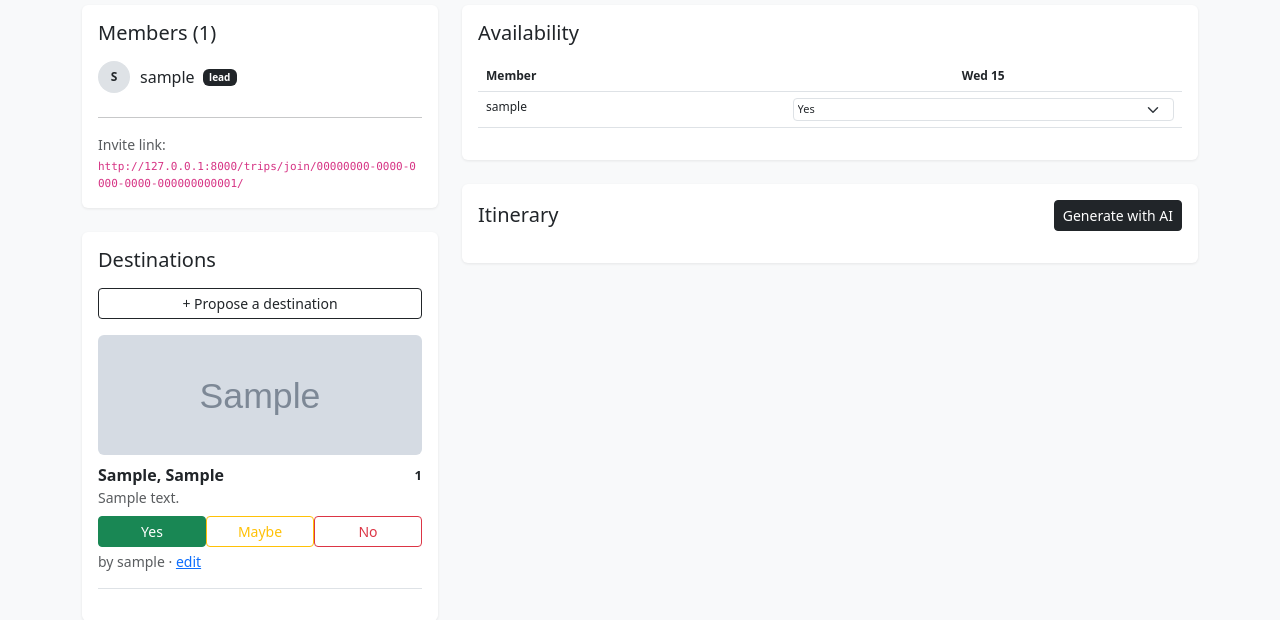
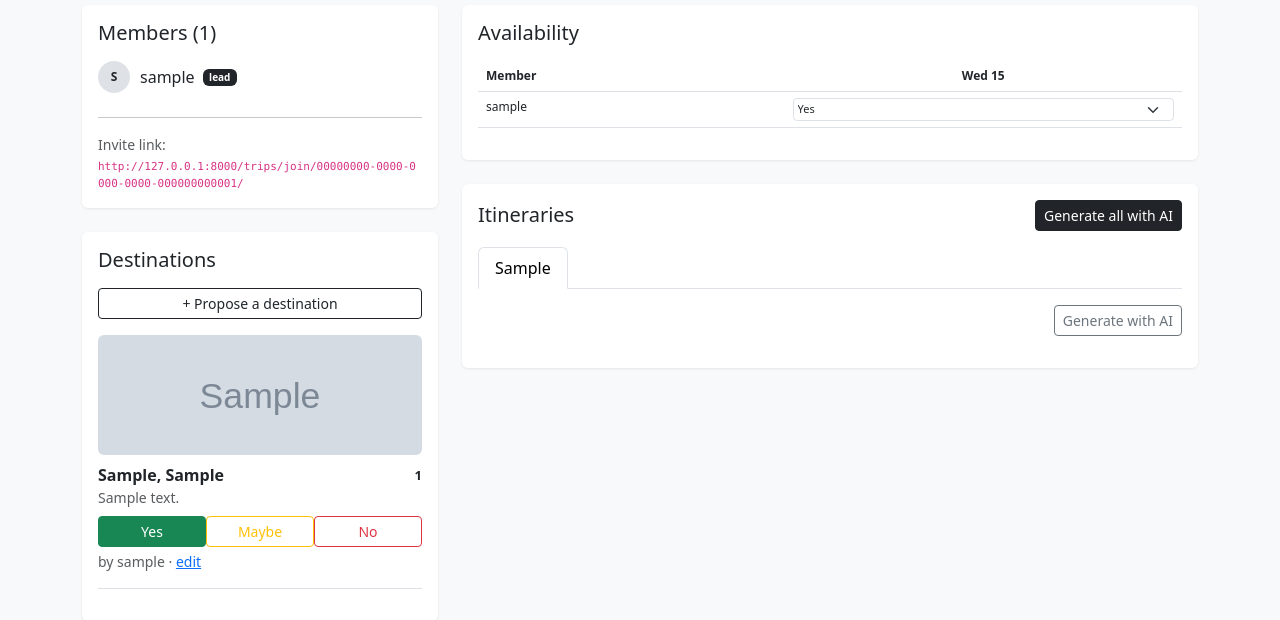
Before and after one commit to Lauragr9/sync, a Django app: a page that uses templates/sync/trip_detail.html in a window 1280 px wide. Shown: the part 190-810 px from the top of the page. Run offline with Django 5.2, Linux system fonts and the light colour scheme; a user stored in the database is signed in; tables that the repository leaves empty hold one stand-in row (values such as "Sample post"); grey boxes marked "Sample" are stand-in pictures.

Commit message:
feat: per-proposal itineraries with tabs, generate all, PDF per destination

```diff
--- a/sync/models.py
+++ b/sync/models.py
@@ -99,8 +99,10 @@ class Itinerary(models.Model):
         ('failed', 'Failed'),
     ]
 
-    trip         = models.OneToOneField(Trip, on_delete=models.CASCADE,
-                       related_name='itinerary')
+    trip         = models.ForeignKey(Trip, on_delete=models.CASCADE,
+                       related_name='itineraries')
+    proposal     = models.ForeignKey('DestinationProposal', on_delete=models.CASCADE,
+                       null=True, blank=True, related_name='itineraries')
     llm_raw      = models.TextField(blank=True)
     status       = models.CharField(max_length=20, choices=STATUS_CHOICES, default='pending')
     generated_at = models.DateTimeField(null=True, blank=True)
--- a/sync/urls.py
+++ b/sync/urls.py
@@ -13,5 +13,5 @@ urlpatterns = [
     path('proposals/<int:proposal_id>/edit/', views.proposal_edit, name='proposal_edit'),
     path('trips/<slug:slug>/availability/', views.availability, name='availability'),
     path('trips/<slug:slug>/generate/', views.itinerary_generate, name='itinerary_generate'),
-    path('trips/<slug:slug>/itinerary/pdf/', views.itinerary_pdf, name='itinerary_pdf'),
+    path('trips/<slug:slug>/itinerary/<int:proposal_id>/pdf/', views.itinerary_pdf, name='itinerary_pdf'),
 ]
--- a/sync/views.py
+++ b/sync/views.py
@@ -3,6 +3,7 @@ from django.contrib.auth import login
 from django.contrib.auth.forms import UserCreationForm
 from django.contrib.auth.decorators import login_required
 from django.http import JsonResponse
+from django.contrib import messages
 from django.utils.text import slugify
 from .forms import TripForm, ProposalForm
 from .models import Trip, TripMember, DestinationProposal, Vote
@@ -72,6 +73,11 @@ def trip_detail(request, slug):
         )
     }
 
+    itineraries_by_proposal = {
+        it.proposal_id: it
+        for it in trip.itineraries.select_related('proposal')
+    }
+
     proposals_with_scores = []
     for p in proposals:
         total = sum(v.score for v in p.votes.all())
@@ -79,6 +85,7 @@ def trip_detail(request, slug):
             'proposal': p,
             'total': total,
             'user_vote': user_votes.get(p.id),
+            'itinerary': itineraries_by_proposal.get(p.id),
         })
     proposals_with_scores.sort(key=lambda x: x['total'], reverse=True)
 
@@ -97,20 +104,12 @@ def trip_detail(request, slug):
     for a in avail_qs:
         grid.setdefault(a.user_id, {})[str(a.date)] = a.status
 
-    # Get itinerary if it exists
-    itinerary = None
-    try:
-        itinerary = trip.itinerary
-    except:
-        pass
-
     return render(request, 'sync/trip_detail.html', {
         'trip': trip,
         'members': members,
         'proposals_with_scores': proposals_with_scores,
         'dates': dates,
         'grid': grid,
-        'itinerary': itinerary,
     })
 
 @login_required
@@ -222,56 +221,60 @@ def itinerary_generate(request, slug):
         return redirect('trip_detail', slug=slug)
 
     if request.method == 'POST':
-        itinerary, _ = Itinerary.objects.get_or_create(trip=trip)
-        itinerary.status = 'generating'
-        itinerary.save()
+        proposal_id = request.POST.get('proposal_id')
+        if proposal_id:
+            proposals = trip.proposals.filter(id=proposal_id)
+        else:
+            proposals = trip.proposals.all()
 
-        try:
-            data, raw = llm_generate(trip)
+        if not proposals.exists():
+            messages.error(request, 'Add at least one destination proposal first.')
+            return redirect('trip_detail', slug=slug)
 
-            itinerary.days.all().delete()
-
-            for d in data['days']:
-                day = ItineraryDay.objects.create(
-                    itinerary=itinerary,
-                    day_number=d['day_number'],
-                    date=d['date'],
-                    location=d['location'],
-                    theme=d.get('theme', ''),
-                )
-                for a in d['activities']:
-                    ItineraryActivity.objects.create(
-                        day=day,
-                        time_slot=a['time_slot'],
-                        title=a['title'],
-                        description=a.get('description', ''),
-                        category=a['category'],
-                    )
-
-            itinerary.status = 'ready'
-            itinerary.llm_raw = raw
-            itinerary.generated_at = timezone.now()
+        for proposal in proposals:
+            itinerary, _ = Itinerary.objects.get_or_create(trip=trip, proposal=proposal)
+            itinerary.status = 'generating'
             itinerary.save()
 
-        except Exception as e:
-            print(f"LLM Error: {e}")
-            itinerary.status = 'failed'
-            itinerary.save()
+            try:
+                data, raw = llm_generate(trip, proposal)
+                itinerary.days.all().delete()
+
+                for d in data['days']:
+                    day = ItineraryDay.objects.create(
+                        itinerary=itinerary,
+                        day_number=d['day_number'],
+                        date=d['date'],
+                        location=d['location'],
+                        theme=d.get('theme', ''),
+                    )
+                    for a in d['activities']:
+                        ItineraryActivity.objects.create(
+                            day=day,
+                            time_slot=a['time_slot'],
+                            title=a['title'],
+                            description=a.get('description', ''),
+                            category=a['category'],
+                        )
+
+                itinerary.status = 'ready'
+                itinerary.llm_raw = raw
+                itinerary.generated_at = timezone.now()
+                itinerary.save()
+
+            except Exception as e:
+                print(f"LLM Error for {proposal.city}: {e}")
+                itinerary.status = 'failed'
+                itinerary.save()
+
+        label = proposals.first().city if proposal_id else 'all destinations'
+        messages.success(request, f'Itinerary generated for {label}!')
 
     return redirect('trip_detail', slug=slug)
 @login_required
-def itinerary_pdf(request, slug):
+def itinerary_pdf(request, slug, proposal_id):
     trip = get_object_or_404(Trip, slug=slug)
-
-    itinerary = None
-    try:
-        itinerary = trip.itinerary
-    except:
-        pass
-
-    if not itinerary or itinerary.status != 'ready':
-        return redirect('trip_detail', slug=slug)
-
+    itinerary = get_object_or_404(Itinerary, trip=trip, proposal_id=proposal_id, status='ready')
     return render(request, 'sync/itinerary_pdf.html', {
         'trip': trip,
         'itinerary': itinerary,
--- a/templates/sync/trip_detail.html
+++ b/templates/sync/trip_detail.html
@@ -136,29 +136,63 @@
 
     <div class="card p-3">
       <div class="d-flex justify-content-between align-items-center mb-3">
-        <h5 class="mb-0">Itinerary</h5>
-        <div class="d-flex gap-2">
-          {% if itinerary and itinerary.status == 'ready' %}
-            <a href="{% url 'itinerary_pdf' trip.slug %}" class="btn btn-outline-dark btn-sm">Download PDF</a>
+        <h5 class="mb-0">Itineraries</h5>
+        {% if request.user == trip.lead and proposals_with_scores %}
+          <form method="post" action="{% url 'itinerary_generate' trip.slug %}">
+            {% csrf_token %}
+            <button type="submit" class="btn btn-dark btn-sm">Generate all with AI</button>
+          </form>
+        {% endif %}
+      </div>
+
+      {% if proposals_with_scores %}
+        <ul class="nav nav-tabs mb-3" id="itineraryTabs" role="tablist">
+          {% for item in proposals_with_scores %}
+          <li class="nav-item" role="presentation">
+            <button class="nav-link {% if forloop.first %}active{% endif %}"
+              id="tab-{{ item.proposal.id }}"
+              data-bs-toggle="tab"
+              data-bs-target="#pane-{{ item.proposal.id }}"
+              type="button" role="tab">
+              {{ item.proposal.city }}
+              {% if item.itinerary %}
+                {% if item.itinerary.status == 'ready' %}<span class="badge bg-success ms-1" style="font-size:9px;">ready</span>
+                {% elif item.itinerary.status == 'generating' %}<span class="badge bg-warning ms-1" style="font-size:9px;">...</span>
+                {% elif item.itinerary.status == 'failed' %}<span class="badge bg-danger ms-1" style="font-size:9px;">!</span>
+                {% endif %}
+              {% endif %}
+            </button>
+          </li>
+          {% endfor %}
+        </ul>
+
+        <div class="tab-content" id="itineraryTabContent">
+          {% for item in proposals_with_scores %}
+          <div class="tab-pane fade {% if forloop.first %}show active{% endif %}"
+            id="pane-{{ item.proposal.id }}" role="tabpanel">
+
+            <div class="d-flex justify-content-end gap-2 mb-3">
+              {% if item.itinerary and item.itinerary.status == 'ready' %}
+                <a href="{% url 'itinerary_pdf' trip.slug item.proposal.id %}" class="btn btn-outline-dark btn-sm">Download PDF</a>
               {% endif %}
               {% if request.user == trip.lead %}
                 <form method="post" action="{% url 'itinerary_generate' trip.slug %}">
                   {% csrf_token %}
-              <button type="submit" class="btn btn-dark btn-sm">
-                {% if itinerary and itinerary.status == 'ready' %}Regenerate{% else %}Generate with AI{% endif %}
+                  <input type="hidden" name="proposal_id" value="{{ item.proposal.id }}">
+                  <button type="submit" class="btn btn-outline-secondary btn-sm">
+                    {% if item.itinerary and item.itinerary.status == 'ready' %}Regenerate{% else %}Generate with AI{% endif %}
                   </button>
                 </form>
               {% endif %}
             </div>
-      </div>
 
-      {% if itinerary %}
-        {% if itinerary.status == 'generating' %}
+            {% if item.itinerary %}
+              {% if item.itinerary.status == 'generating' %}
                 <p class="text-muted">Generating... refresh in a few seconds.</p>
-        {% elif itinerary.status == 'failed' %}
+              {% elif item.itinerary.status == 'failed' %}
                 <p class="text-danger">Generation failed. Try again.</p>
-        {% elif itinerary.status == 'ready' %}
-          {% for day in itinerary.days.all %}
+              {% elif item.itinerary.status == 'ready' %}
+                {% for day in item.itinerary.days.all %}
                 <div class="mb-4">
                   <h6 class="fw-bold border-bottom pb-1 mb-2">
                     Day {{ day.day_number }} — {{ day.date }} — {{ day.location }}
@@ -181,11 +215,17 @@
             {% else %}
               <p class="text-muted small">
                 {% if request.user == trip.lead %}
-            Click "Generate with AI" to create your itinerary.
+                  Click "Generate with AI" to create an itinerary for {{ item.proposal.city }}.
                 {% else %}
-            The trip lead can generate an itinerary.
+                  The trip lead can generate an itinerary for {{ item.proposal.city }}.
                 {% endif %}
               </p>
+            {% endif %}
+          </div>
+          {% endfor %}
+        </div>
+      {% else %}
+        <p class="text-muted small">Propose a destination first to generate an itinerary.</p>
       {% endif %}
     </div>
 
```
Also changed, not shown: sync/forms.py (+12 -2 lines), sync/llm.py (+38 -12 lines), sync/migrations/0003_itinerary_proposal_alter_itinerary_trip.py (added). Lines whose indentation alone changed are shown as unchanged.
